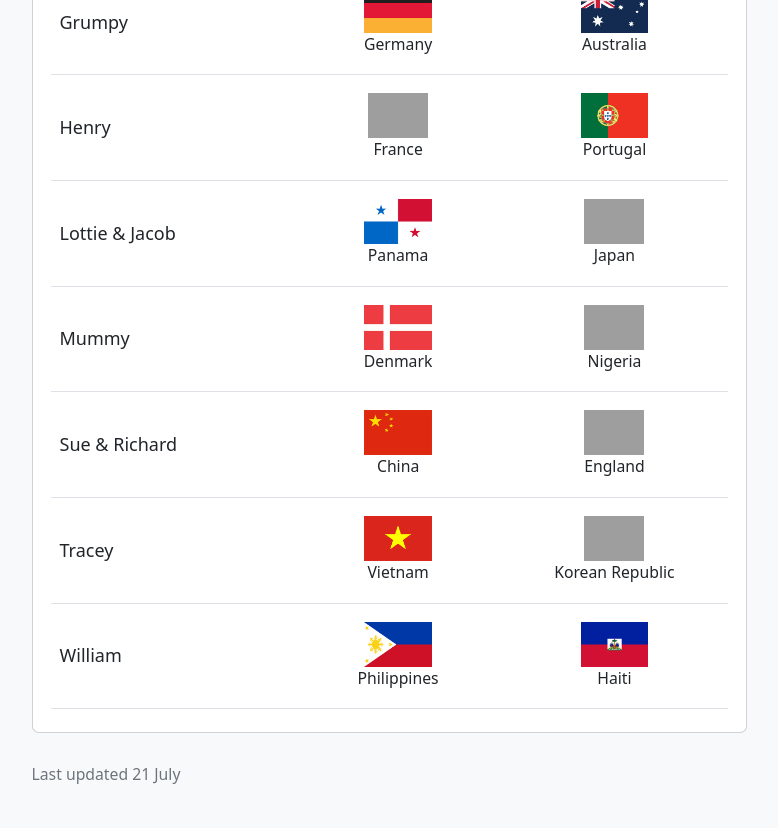
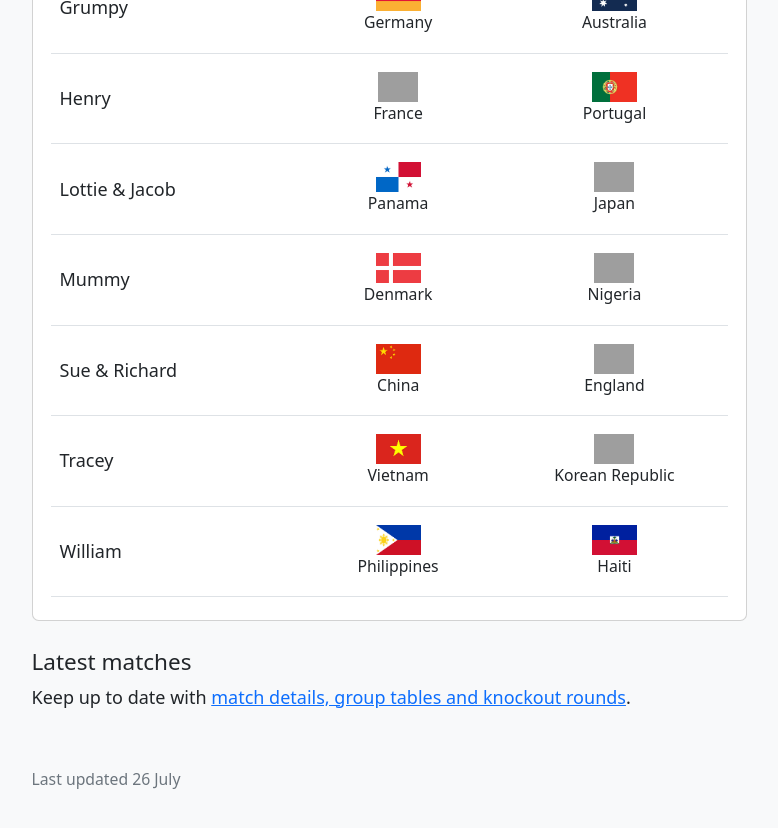
Before and after one commit to jimmyrule/rowells, a Jekyll site: the page built from index.html, in a window 1280 px wide and 900 px high, scrolled down 2021 px. Shown: the top 828 px of the window, without its empty margins (251-1029 px from the left). Built offline with Jekyll 4.4.1, drawn with Linux system fonts in a browser that asks for light colours; nearby versions of some CDN libraries; some of the changed text lies outside the part shown; grey boxes are pictures that could not be loaded.

Commit message:
Updated for first teams eliminated

```diff
--- a/index.html
+++ b/index.html
@@ -11,7 +11,8 @@
 			<p class="mb-4">It’s time for the family sweepstake to celebrate the Women's World Cup in Australia and New Zealand — and we’re adding extra prizes.</p>
 
 			<p class="mb-0"><a href="#prizes">Entry and prizes</a></p>
-			<p class="mb-4"><a href="#draw">Draw</a></p>
+			<p class="mb-0"><a href="#draw">Draw</a></p>
+			<p class="mb-4"><a href="#matches">Latest matches</a></p>
 
 			<h1 id="prizes">Entry and prizes</h1>
 
@@ -44,7 +45,16 @@
 				    </tr>
 						<tr>
 				      <td>First team eliminated</td>
-							<td></td>
+							<td class="align-top">
+								<div class="d-flex align-items-center flex-column text-center py-2">
+									<img src="/assets/images/CRC.png" alt="Costa Rica flag" height="30">
+									<small>Costa Rica</small>
+								</div>
+								<div class="d-flex align-items-center flex-column text-center py-2">
+									<img src="/assets/images/ZAM.png" alt="Zambia flag" height="30">
+									<small>Zambia</small>
+								</div>
+							</td>
 				      <td class="text-end">£5</td>
 				    </tr>
 						<tr>
@@ -56,7 +66,7 @@
 				      <td>First team to save a penalty</td>
 							<td class="align-top">
 								<div class="d-flex align-items-center flex-column text-center py-2">
-									<img src="/assets/images/NGA.png" alt="Nigeria flag" height="45">
+									<img src="/assets/images/NGA.png" alt="Nigeria flag" height="30">
 									<small>Nigeria</small>
 								</div>
 							</td>
@@ -94,13 +104,13 @@
 				      <td class="align-middle">Daddy</td>
 				      <td>
 								<div class="d-flex align-items-center flex-column text-center py-2">
-						      <img src="/assets/images/NOR.png" alt="Norway flag" height="45">
+						      <img src="/assets/images/NOR.png" alt="Norway flag" height="30">
 						      <small>Norway</small>
 						    </div>
 							</td>
 							<td>
 								<div class="d-flex align-items-center flex-column text-center py-2">
-									<img src="/assets/images/COL.png" alt="Colombia flag" height="45">
+									<img src="/assets/images/COL.png" alt="Colombia flag" height="30">
 									<small>Colombia</small>
 								</div>
 							</td>
@@ -109,13 +119,13 @@
 				      <td class="align-middle">Daniel</td>
 				      <td>
 								<div class="d-flex align-items-center flex-column text-center py-2">
-									<img src="/assets/images/ESP.png" alt="Spain flag" height="45">
+									<img src="/assets/images/ESP.png" alt="Spain flag" height="30">
 									<small>Spain</small>
 								</div>
 							</td>
 							<td>
 								<div class="d-flex align-items-center flex-column text-center py-2">
-									<img src="/assets/images/BRA.png" alt="Brazil flag" height="45">
+									<img src="/assets/images/BRA.png" alt="Brazil flag" height="30">
 									<small>Brazil</small>
 								</div>
 							</td>
@@ -123,14 +133,14 @@
 						<tr>
 				      <td class="align-middle">Deb</td>
 				      <td>
-								<div class="d-flex align-items-center flex-column text-center py-2">
-									<img src="/assets/images/CRC.png" alt="Costa Rica flag" height="45">
+								<div class="d-flex align-items-center flex-column text-center py-2 eliminated">
+									<img src="/assets/images/CRC.png" alt="Costa Rica flag" height="30">
 									<small>Costa Rica</small>
 								</div>
 							</td>
 							<td>
 								<div class="d-flex align-items-center flex-column text-center py-2">
-									<img src="/assets/images/SWE.png" alt="Sweden flag" height="45">
+									<img src="/assets/images/SWE.png" alt="Sweden flag" height="30">
 									<small>Sweden</small>
 								</div>
 							</td>
@@ -139,13 +149,13 @@
 				      <td class="align-middle">Grandad (Dave)</td>
 				      <td>
 								<div class="d-flex align-items-center flex-column text-center py-2">
-									<img src="/assets/images/ARG.png" alt="Argentina flag" height="45">
+									<img src="/assets/images/ARG.png" alt="Argentina flag" height="30">
 									<small>Argentina</small>
 								</div>
 							</td>
 							<td>
 								<div class="d-flex align-items-center flex-column text-center py-2">
-									<img src="/assets/images/USA.png" alt="USA flag" height="45">
+									<img src="/assets/images/USA.png" alt="USA flag" height="30">
 									<small>USA</small>
 								</div>
 							</td>
@@ -154,13 +164,13 @@
 				      <td class="align-middle">Grandad (Jeff)</td>
 				      <td>
 								<div class="d-flex align-items-center flex-column text-center py-2">
-									<img src="/assets/images/CAN.png" alt="Canada flag" height="45">
+									<img src="/assets/images/CAN.png" alt="Canada flag" height="30">
 									<small>Canada</small>
 								</div>
 							</td>
 							<td>
 								<div class="d-flex align-items-center flex-column text-center py-2">
-									<img src="/assets/images/SUI.png" alt="Switzerland flag" height="45">
+									<img src="/assets/images/SUI.png" alt="Switzerland flag" height="30">
 									<small>Switzerland</small>
 								</div>
 							</td>
@@ -169,13 +179,13 @@
 				      <td class="align-middle">Grandad (Rich)</td>
 				      <td>
 								<div class="d-flex align-items-center flex-column text-center py-2">
-									<img src="/assets/images/IRL.png" alt="Rep. of Ireland flag" height="45">
+									<img src="/assets/images/IRL.png" alt="Rep. of Ireland flag" height="30">
 									<small>Rep. of Ireland</small>
 								</div>
 							</td>
 							<td>
 								<div class="d-flex align-items-center flex-column text-center py-2">
-									<img src="/assets/images/ITA.png" alt="Italy flag" height="45">
+									<img src="/assets/images/ITA.png" alt="Italy flag" height="30">
 									<small>Italy</small>
 								</div>
 							</td>
@@ -183,14 +193,14 @@
 						<tr>
 				      <td class="align-middle">Grandma</td>
 				      <td>
-								<div class="d-flex align-items-center flex-column text-center py-2">
-									<img src="/assets/images/ZAM.png" alt="Zambia flag" height="45">
+								<div class="d-flex align-items-center flex-column text-center py-2 eliminated">
+									<img src="/assets/images/ZAM.png" alt="Zambia flag" height="30">
 									<small>Zambia</small>
 								</div>
 							</td>
 							<td>
 								<div class="d-flex align-items-center flex-column text-center py-2">
-									<img src="/assets/images/NED.png" alt="Netherlands flag" height="45">
+									<img src="/assets/images/NED.png" alt="Netherlands flag" height="30">
 									<small>Netherlands</small>
 								</div>
 							</td>
@@ -199,13 +209,13 @@
 				      <td class="align-middle">Granny</td>
 				      <td>
 								<div class="d-flex align-items-center flex-column text-center py-2">
-									<img src="/assets/images/NZL.png" alt="New Zealand flag" height="45">
+									<img src="/assets/images/NZL.png" alt="New Zealand flag" height="30">
 									<small>New Zealand</small>
 								</div>
 							</td>
 							<td>
 								<div class="d-flex align-items-center flex-column text-center py-2">
-									<img src="/assets/images/MAR.png" alt="Morroco flag" height="45">
+									<img src="/assets/images/MAR.png" alt="Morroco flag" height="30">
 									<small>Morroco</small>
 								</div>
 							</td>
@@ -214,13 +224,13 @@
 				      <td class="align-middle">Great Grandad</td>
 				      <td>
 								<div class="d-flex align-items-center flex-column text-center py-2">
-									<img src="/assets/images/RSA.png" alt="South Africa flag" height="45">
+									<img src="/assets/images/RSA.png" alt="South Africa flag" height="30">
 									<small>South Africa</small>
 								</div>
 							</td>
 							<td>
 								<div class="d-flex align-items-center flex-column text-center py-2">
-									<img src="/assets/images/JAM.png" alt="Jamaica flag" height="45">
+									<img src="/assets/images/JAM.png" alt="Jamaica flag" height="30">
 									<small>Jamaica</small>
 								</div>
 							</td>
@@ -229,13 +239,13 @@
 				      <td class="align-middle">Grumpy</td>
 				      <td>
 								<div class="d-flex align-items-center flex-column text-center py-2">
-									<img src="/assets/images/GER.png" alt="Germany flag" height="45">
+									<img src="/assets/images/GER.png" alt="Germany flag" height="30">
 									<small>Germany</small>
 								</div>
 							</td>
 							<td>
 								<div class="d-flex align-items-center flex-column text-center py-2">
-									<img src="/assets/images/AUS.png" alt="Australia flag" height="45">
+									<img src="/assets/images/AUS.png" alt="Australia flag" height="30">
 									<small>Australia</small>
 								</div>
 							</td>
@@ -244,13 +254,13 @@
 				      <td class="align-middle">Henry</td>
 				      <td>
 								<div class="d-flex align-items-center flex-column text-center py-2">
-									<img src="/assets/images/FRA.png" alt="France flag" height="45">
+									<img src="/assets/images/FRA.png" alt="France flag" height="30">
 									<small>France</small>
 								</div>
 							</td>
 							<td>
 								<div class="d-flex align-items-center flex-column text-center py-2">
-									<img src="/assets/images/POR.png" alt="Portugal flag" height="45">
+									<img src="/assets/images/POR.png" alt="Portugal flag" height="30">
 									<small>Portugal</small>
 								</div>
 							</td>
@@ -259,13 +269,13 @@
 				      <td class="align-middle">Lottie & Jacob</td>
 				      <td>
 								<div class="d-flex align-items-center flex-column text-center py-2">
-									<img src="/assets/images/PAN.png" alt="Panama flag" height="45">
+									<img src="/assets/images/PAN.png" alt="Panama flag" height="30">
 									<small>Panama</small>
 								</div>
 							</td>
 							<td>
 								<div class="d-flex align-items-center flex-column text-center py-2">
-									<img src="/assets/images/JPN.png" alt="Japan flag" height="45">
+									<img src="/assets/images/JPN.png" alt="Japan flag" height="30">
 									<small>Japan</small>
 								</div>
 							</td>
@@ -274,13 +284,13 @@
 				      <td class="align-middle">Mummy</td>
 				      <td>
 								<div class="d-flex align-items-center flex-column text-center py-2">
-									<img src="/assets/images/DEN.png" alt="Denmark flag" height="45">
+									<img src="/assets/images/DEN.png" alt="Denmark flag" height="30">
 									<small>Denmark</small>
 								</div>
 							</td>
 							<td>
 								<div class="d-flex align-items-center flex-column text-center py-2">
-									<img src="/assets/images/NGA.png" alt="Nigeria flag" height="45">
+									<img src="/assets/images/NGA.png" alt="Nigeria flag" height="30">
 									<small>Nigeria</small>
 								</div>
 							</td>
@@ -289,13 +299,13 @@
 				      <td class="align-middle">Sue & Richard</td>
 				      <td>
 								<div class="d-flex align-items-center flex-column text-center py-2">
-									<img src="/assets/images/CHN.png" alt="China flag" height="45">
+									<img src="/assets/images/CHN.png" alt="China flag" height="30">
 									<small>China</small>
 								</div>
 							</td>
 							<td>
 								<div class="d-flex align-items-center flex-column text-center py-2">
-									<img src="/assets/images/ENG.png" alt="England flag" height="45">
+									<img src="/assets/images/ENG.png" alt="England flag" height="30">
 									<small>England</small>
 								</div>
 							</td>
@@ -304,13 +314,13 @@
 				      <td class="align-middle">Tracey</td>
 				      <td>
 								<div class="d-flex align-items-center flex-column text-center py-2">
-									<img src="/assets/images/VIE.png" alt="Vietnam flag" height="45">
+									<img src="/assets/images/VIE.png" alt="Vietnam flag" height="30">
 									<small>Vietnam</small>
 								</div>
 							</td>
 							<td>
 								<div class="d-flex align-items-center flex-column text-center py-2">
-									<img src="/assets/images/KOR.png" alt="Korean Republic flag" height="45">
+									<img src="/assets/images/KOR.png" alt="Korean Republic flag" height="30">
 									<small>Korean Republic</small>
 								</div>
 							</td>
@@ -319,13 +329,13 @@
 				      <td class="align-middle">William</td>
 				      <td>
 								<div class="d-flex align-items-center flex-column text-center py-2">
-									<img src="/assets/images/PHI.png" alt="Philippines flag" height="45">
+									<img src="/assets/images/PHI.png" alt="Philippines flag" height="30">
 									<small>Philippines</small>
 								</div>
 							</td>
 							<td>
 								<div class="d-flex align-items-center flex-column text-center py-2">
-									<img src="/assets/images/HAI.png" alt="Haiti flag" height="45">
+									<img src="/assets/images/HAI.png" alt="Haiti flag" height="30">
 									<small>Haiti</small>
 								</div>
 							</td>
@@ -334,7 +344,11 @@
 				</table>
 			</div>
 
-			<p class="my-4 text-muted"><small>Last updated 21 July</small></p>
+			<h1 id="matches">Latest matches</h1>
+
+			<p>Keep up to date with <a href="https://www.google.com/search?q=women%27s+world+cup+results&rlz=1C5GCEM_enGB1044GB1044&oq=women&gs_lcrp=EgZjaHJvbWUqBggAEEUYOzIGCAAQRRg7MgYIARBFGDnSAQgxMDUyajBqN6gCALACAA&sourceid=chrome&ie=UTF-8#sie=lg;/m/012rcnvj;2;/m/01kglk;st;fp;1;;;">match details, group tables and knockout rounds</a>.</p>
+
+			<p class="my-5 text-muted"><small>Last updated 26 July</small></p>
 		</div>
 	</div>
 </div>
```
